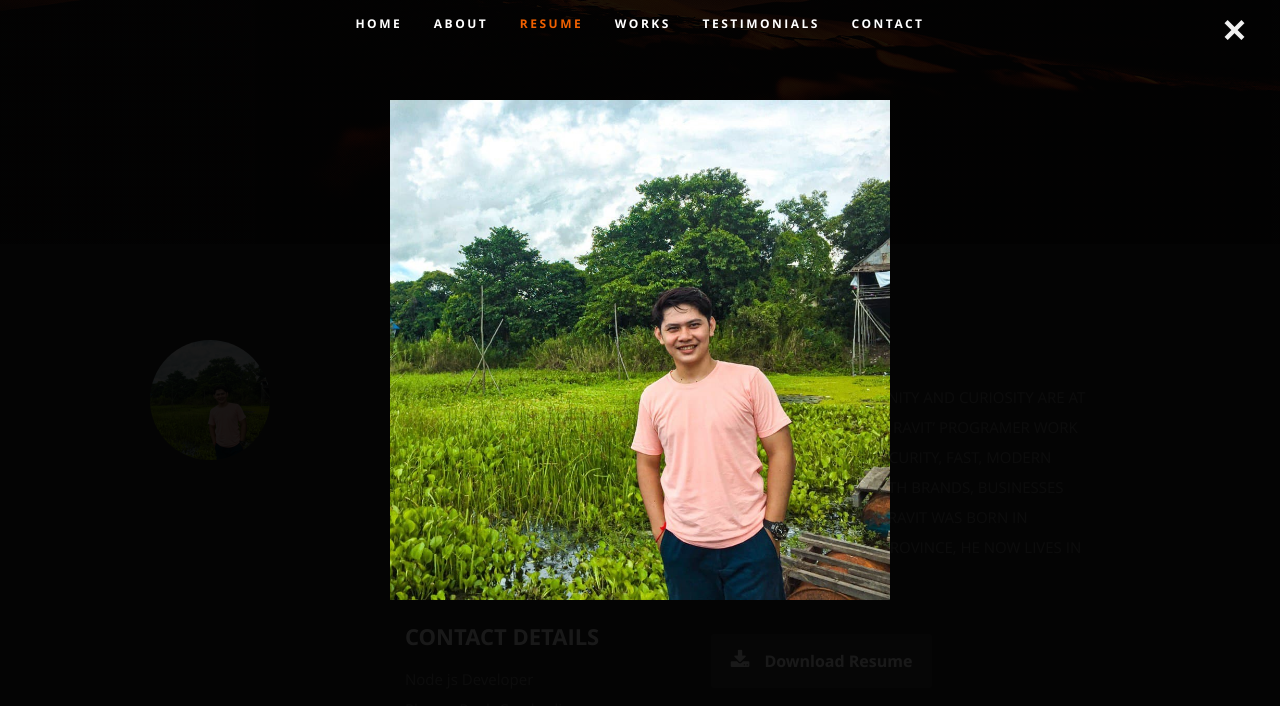
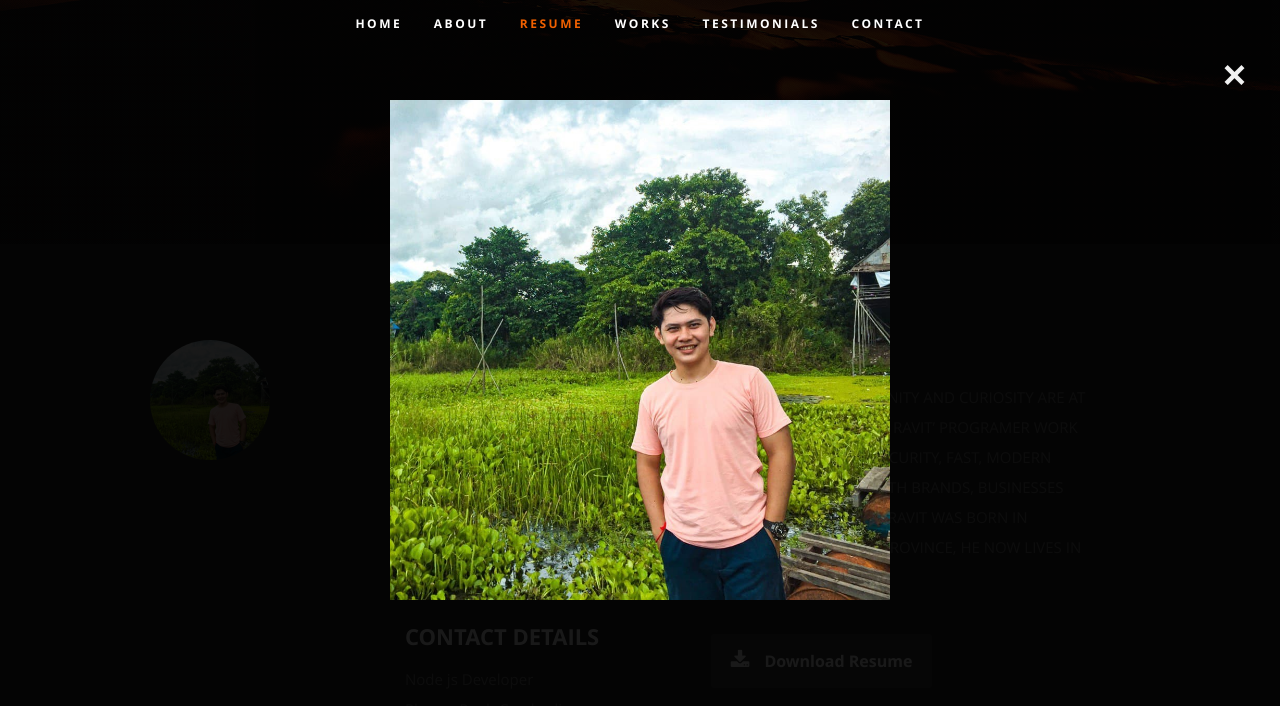
Before and after one commit to Ravit27-N/portfolio, a plain HTML site: page index.html in a window 1280 px wide. Both pictures are taken after a click on the picture 210 px from the left and 956 px from the top of the page. Shown: the part 556-1262 px from the top of the page. Drawn offline with nearby package versions, Linux system fonts and the light colour scheme; a web font is replaced by a local one.

Commit message:
change close button

```diff
--- a/css/profiledisplay.css
+++ b/css/profiledisplay.css
@@ -45,7 +45,7 @@
 /* The Close Button */
 .close {
   position: absolute;
-  top: 15px;
+  top: 60px;
   right: 35px;
   color: #f1f1f1;
   font-size: 40px;
--- a/js/profiledisplay.js
+++ b/js/profiledisplay.js
@@ -15,4 +15,5 @@ var span = document.getElementsByClassName("close")[0];
 span.onclick = function() {
   modal.style.display = "none";
 }
+
 })
```
